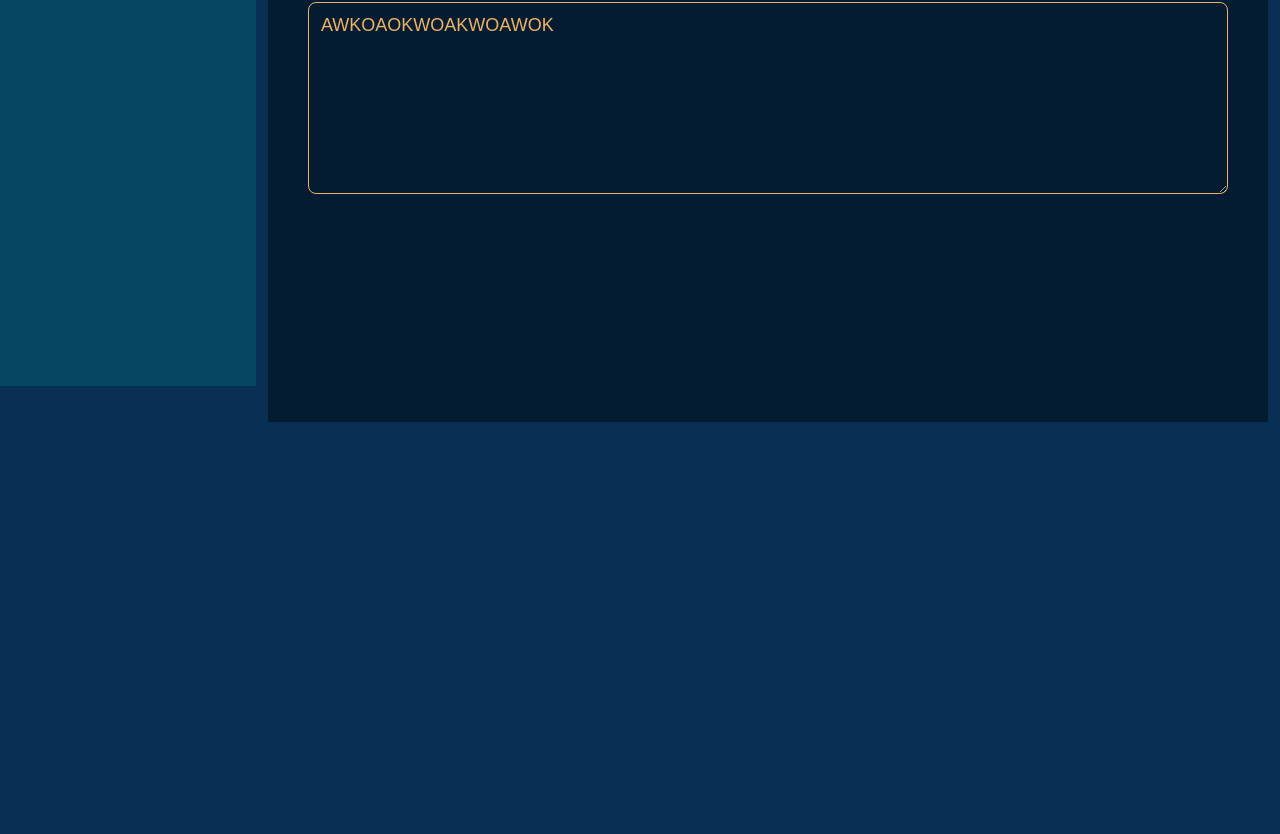
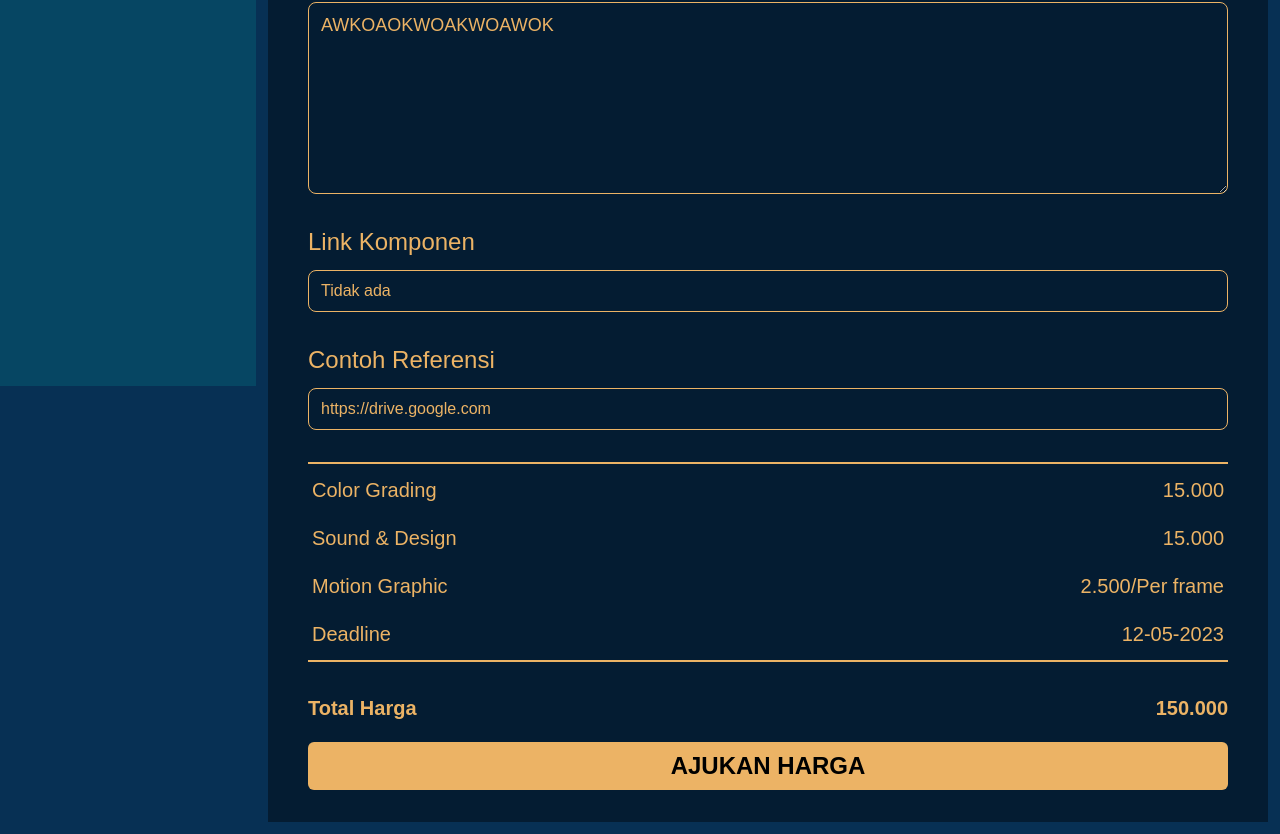
Before and after one commit to dimpram101/raise-production, a React (Vite) app in the folder frontend/: page /dashboard/pesanan-pelanggan/1 in a window 1280 px wide. Shown: the part 414-1248 px from the top of the page. Before the commit the page ends 848 px from the top, so only its background shows below. Built offline with nearby package versions, Linux system fonts and the light colour scheme.

Commit message:
DetailPesanan

```diff
--- a/frontend/src/App.jsx
+++ b/frontend/src/App.jsx
@@ -5,6 +5,7 @@ import Dashboard from "./pages/admin/Dashboard";
 import PesananPelanggan from "./pages/admin/dashboard/PesananPelanggan";
 import DashboardIndex from "./pages/admin/dashboard/DashboardIndex";
 import DetailPesanan from "./pages/admin/dashboard/DetailPesanan";
+import RiwayatPesanan from "./pages/admin/dashboard/RiwayatPesanan";
 
 function App() {
   return (
@@ -14,6 +15,7 @@ function App() {
           <Route path="" element={<DashboardIndex />} />
           <Route path="pesanan-pelanggan" element={<PesananPelanggan />} />
           <Route path="pesanan-pelanggan/:id" element={<DetailPesanan />} />
+          <Route path="riwayat-pesanan" element={<RiwayatPesanan />} />
         </Route>
       </Routes>
     </Router>
--- a/frontend/src/pages/admin/dashboard/DetailPesanan.jsx
+++ b/frontend/src/pages/admin/dashboard/DetailPesanan.jsx
@@ -8,27 +8,78 @@ const DetailPesanan = () => {
           {"< Kembali"}
         </Link>
       </div>
-      <div className="w-[1000px] mx-auto h-screen bg-[#041C32] py-8 px-10">
+      <div className="w-[1000px] mx-auto h-fit bg-[#041C32] py-8 px-10">
         <h2 className="text-white text-center text-4xl">CUSTOMER ORDER</h2>
         <div className="flex flex-col mt-12 gap-8">
           <div className="flex flex-row justify-between items-center ">
             <p className="text-2xl text-[#ECB365]">ORDER NO 2</p>
             <div className="flex flex-row gap-3 text-xl">
-              <div className="bg-green-400 rounded-lg px-3 py-2 cursor-pointer">
+              <div className="bg-green-400 rounded-lg px-5 py-2 cursor-pointer">
                 TERIMA
               </div>
-              <div className="bg-red-600 rounded-lg px-3 py-2 cursor-pointer">
+              <div className="bg-red-600 rounded-lg px-5 py-2 cursor-pointer">
                 TOLAK
               </div>
             </div>
           </div>
           <div className="flex flex-col gap-3">
             <p className="text-2xl text-[#ECB365]">Category</p>
-            <textarea className="h-16 border-1 border-[#ECB365] text-[#ECB365] rounded-lg cursor-default bg-transparent text-lg" readOnly value={"AWKOAOKWOAKWOAWOK"}></textarea>
+            <textarea
+              className="h-16 border-1 border-[#ECB365] text-[#ECB365] rounded-lg cursor-default bg-transparent text-lg"
+              readOnly
+              value={"AWKOAOKWOAKWOAWOK"}
+            ></textarea>
           </div>
           <div className="flex flex-col gap-3">
             <p className="text-2xl text-[#ECB365]">Deskripsi</p>
-            <textarea className="h-48 border-1 border-[#ECB365] text-[#ECB365] rounded-lg cursor-default bg-transparent text-lg" readOnly value={"AWKOAOKWOAKWOAWOK"}></textarea>
+            <textarea
+              className="h-48 border-1 border-[#ECB365] text-[#ECB365] rounded-lg cursor-default bg-transparent text-lg overflow-y-auto"
+              readOnly
+              value={"AWKOAOKWOAKWOAWOK"}
+            ></textarea>
+          </div>
+          <div className="flex flex-col gap-3">
+            <p className="text-2xl text-[#ECB365]">Link Komponen</p>
+            <input
+              type="text"
+              className="border-1 border-[#ECB365] text-[#ECB365] rounded-lg cursor-default bg-transparent"
+              value={"Tidak ada"}
+            />
+          </div>
+          <div className="flex flex-col gap-3">
+            <p className="text-2xl text-[#ECB365]">Contoh Referensi</p>
+            <input
+              type="text"
+              className="border-1 border-[#ECB365] text-[#ECB365] rounded-lg cursor-default bg-transparent"
+              value={"https://drive.google.com"}
+            />
+          </div>
+          <div className="flex flex-col gap-5 text-[#ECB365] text-xl border-b-2 border-t-2 border-[#ECB365] py-3 px-1">
+            <div className="flex flex-row justify-between">
+              <p>Color Grading</p>
+              <p>15.000</p>
+            </div>
+            <div className="flex flex-row justify-between">
+              <p>Sound & Design</p>
+              <p>15.000</p>
+            </div>
+            <div className="flex flex-row justify-between">
+              <p>Motion Graphic</p>
+              <p>2.500/Per frame</p>
+            </div>
+            <div className="flex flex-row justify-between">
+              <p>Deadline</p>
+              <p>12-05-2023</p>
+            </div>
+          </div>
+          <div className="flex flex-col gap-5 text-[#ECB365] text-xl">
+            <div className="flex flex-row justify-between font-bold">
+              <p>Total Harga</p>
+              <p>150.000</p>
+            </div>
+            <button className="bg-[#ECB365] text-black py-2 rounded-md font-bold text-2xl">
+              AJUKAN HARGA
+            </button>
           </div>
         </div>
       </div>
--- /dev/null
+++ b/frontend/src/pages/admin/dashboard/RiwayatPesanan.jsx
@@ -0,0 +1,5 @@
+const RiwayatPesanan = () => {
+
+}
+
+export default RiwayatPesanan;
```
